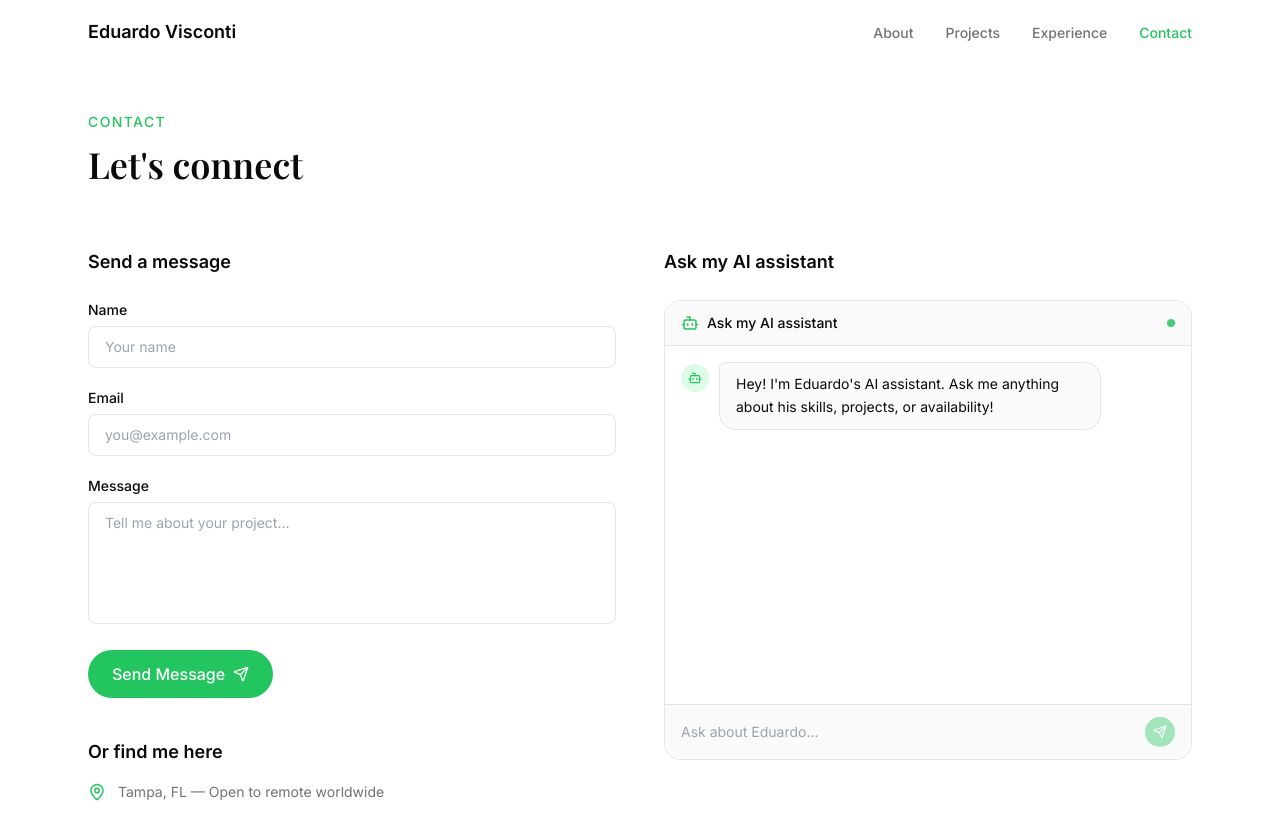
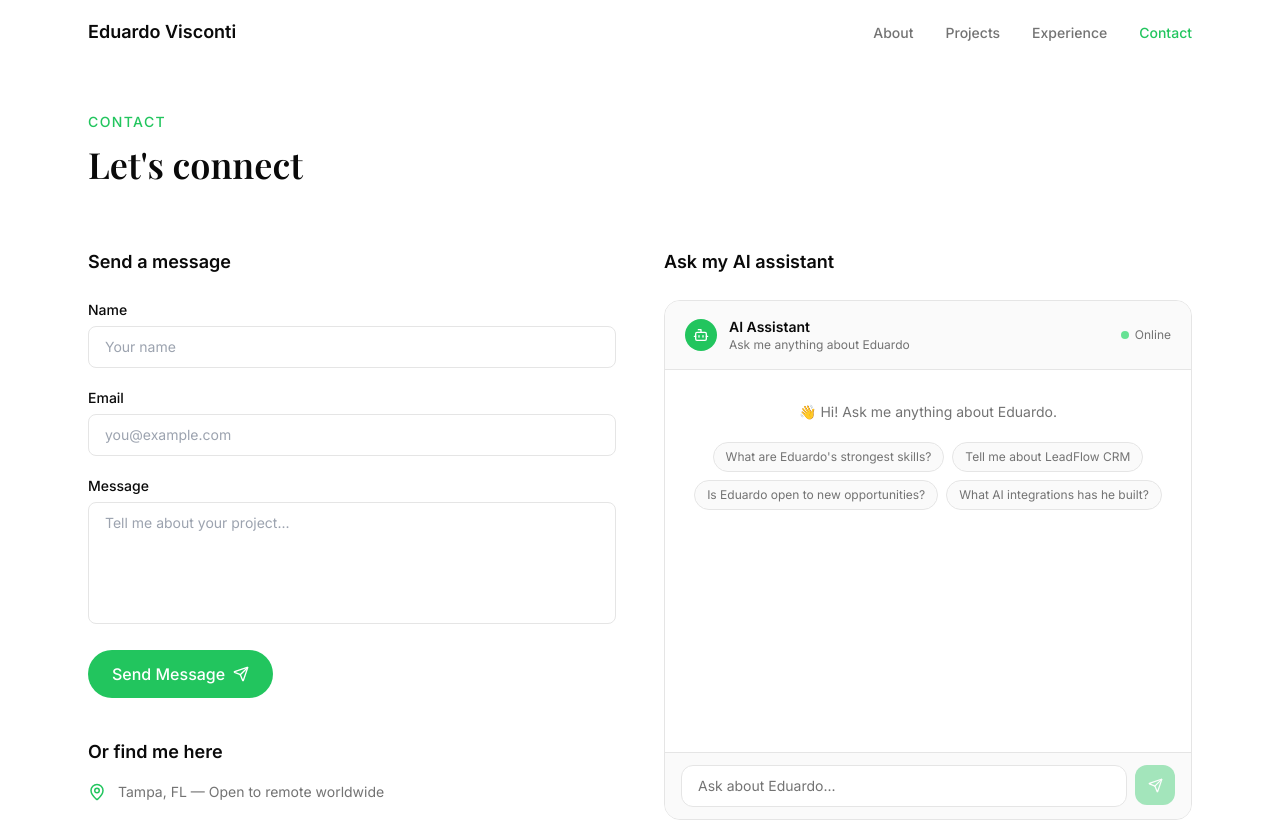
Before and after one commit to EduardoVisconti/portfolio, a Next.js app: page /contact in a window 1280 px wide. Shown: the top 821 px of the page. Built offline with nearby package versions, Linux system fonts and the light colour scheme; a web font is replaced by a local one.

Commit message:
feat: hero orbs animation, tech stack categories, experience two-column, AI chat with Gemini

```diff
--- a/app/api/chat/route.ts
+++ b/app/api/chat/route.ts
@@ -1,58 +1,61 @@
-import Anthropic from "@anthropic-ai/sdk";
-import { aiSystemPrompt } from "@/lib/data";
+import { GoogleGenerativeAI } from '@google/generative-ai';
+import { NextResponse } from 'next/server';
+import { aiSystemPrompt } from '@/lib/data';
 
-const anthropic = new Anthropic({
-  apiKey: process.env.ANTHROPIC_API_KEY || "",
-});
+const genAI = new GoogleGenerativeAI(process.env.GEMINI_API_KEY!);
 
 export async function POST(req: Request) {
-  try {
-    const { messages } = await req.json();
+	try {
+		if (!process.env.GEMINI_API_KEY) {
+			return NextResponse.json(
+				{ error: 'GEMINI_API_KEY not configured' },
+				{ status: 500 }
+			);
+		}
 
-    if (!process.env.ANTHROPIC_API_KEY) {
-      return new Response(
-        "AI chat is currently unavailable. Please reach out to Eduardo directly!",
-        { status: 200 }
-      );
-    }
+		const { messages } = await req.json();
 
-    const stream = await anthropic.messages.stream({
-      model: "claude-sonnet-4-20250514",
-      max_tokens: 300,
-      system: aiSystemPrompt,
-      messages: messages.map(
-        (m: { role: string; content: string }) => ({
-          role: m.role as "user" | "assistant",
-          content: m.content,
-        })
-      ),
-    });
+		const model = genAI.getGenerativeModel({
+			model: 'gemini-2.5-flash',
+			systemInstruction: aiSystemPrompt
+		});
 
-    const encoder = new TextEncoder();
-    const readable = new ReadableStream({
-      async start(controller) {
-        for await (const event of stream) {
-          if (
-            event.type === "content_block_delta" &&
-            event.delta.type === "text_delta"
-          ) {
-            controller.enqueue(encoder.encode(event.delta.text));
-          }
-        }
-        controller.close();
-      },
-    });
+		// Build history for multi-turn (all except last message)
+		const history = messages
+			.slice(0, -1)
+			.map((m: { role: string; content: string }) => ({
+				role: m.role === 'user' ? 'user' : 'model',
+				parts: [{ text: m.content }]
+			}));
 
-    return new Response(readable, {
-      headers: {
-        "Content-Type": "text/plain; charset=utf-8",
-        "Cache-Control": "no-cache",
-      },
-    });
-  } catch {
-    return new Response(
-      "Sorry, something went wrong. Please try again later!",
-      { status: 500 }
-    );
-  }
+		const chat = model.startChat({ history });
+
+		const lastMessage = messages[messages.length - 1];
+		const result = await chat.sendMessage(lastMessage.content);
+		const reply = result.response.text();
+
+		return NextResponse.json({ reply });
+	} catch (error) {
+		console.error('Chat error:', error);
+
+		// Fallback to gemini-2.0-flash if 2.5 not available
+		try {
+			const { messages } = await req.json().catch(() => ({ messages: [] }));
+			const model = genAI.getGenerativeModel({
+				model: 'gemini-2.0-flash',
+				systemInstruction: aiSystemPrompt
+			});
+			const lastMessage = messages[messages.length - 1];
+			const result = await model.generateContent(lastMessage?.content || '');
+			return NextResponse.json({ reply: result.response.text() });
+		} catch {
+			return NextResponse.json(
+				{
+					reply:
+						"Sorry, I'm having trouble connecting right now. You can reach Eduardo directly at eduardo.visconti.dev@gmail.com!"
+				},
+				{ status: 200 }
+			);
+		}
+	}
 }
--- a/components/contact/AiChat.tsx
+++ b/components/contact/AiChat.tsx
@@ -1,82 +1,58 @@
-"use client";
+'use client';
 
-import { useState, useRef, useEffect, type FormEvent } from "react";
-import { Bot, Send, User } from "lucide-react";
-import { cn } from "@/lib/utils";
-import type { ChatMessage } from "@/types";
+import { useState, useRef, useEffect } from 'react';
+import { motion, AnimatePresence } from 'framer-motion';
+import { Send, Loader2, Bot, User } from 'lucide-react';
+
+interface Message {
+	role: 'user' | 'assistant';
+	content: string;
+}
+
+const suggestions = [
+	"What are Eduardo's strongest skills?",
+	'Tell me about LeadFlow CRM',
+	'Is Eduardo open to new opportunities?',
+	'What AI integrations has he built?'
+];
 
 export default function AiChat() {
-  const [messages, setMessages] = useState<ChatMessage[]>([
-    {
-      role: "assistant",
-      content:
-        "Hey! I'm Eduardo's AI assistant. Ask me anything about his skills, projects, or availability!",
-    },
-  ]);
-  const [input, setInput] = useState("");
+	const [messages, setMessages] = useState<Message[]>([]);
+	const [input, setInput] = useState('');
 	const [loading, setLoading] = useState(false);
-  const scrollRef = useRef<HTMLDivElement>(null);
+	const bottomRef = useRef<HTMLDivElement>(null);
 
 	useEffect(() => {
-    scrollRef.current?.scrollTo({
-      top: scrollRef.current.scrollHeight,
-      behavior: "smooth",
-    });
-  }, [messages]);
+		bottomRef.current?.scrollIntoView({ behavior: 'smooth' });
+	}, [messages, loading]);
 
-  async function handleSubmit(e: FormEvent) {
-    e.preventDefault();
-    const trimmed = input.trim();
-    if (!trimmed || loading) return;
-
-    const userMsg: ChatMessage = { role: "user", content: trimmed };
+	async function send(text: string) {
+		if (!text.trim() || loading) return;
+		const userMsg: Message = { role: 'user', content: text };
 		setMessages((prev) => [...prev, userMsg]);
-    setInput("");
+		setInput('');
 		setLoading(true);
 
 		try {
-      const res = await fetch("/api/chat", {
-        method: "POST",
-        headers: { "Content-Type": "application/json" },
+			const res = await fetch('/api/chat', {
+				method: 'POST',
+				headers: { 'Content-Type': 'application/json' },
 				body: JSON.stringify({
-          messages: [...messages, userMsg].map((m) => ({
-            role: m.role,
-            content: m.content,
-          })),
-        }),
+					messages: [...messages, userMsg]
+				})
 			});
-
-      if (!res.ok) throw new Error("Failed to get response");
-
-      const reader = res.body?.getReader();
-      const decoder = new TextDecoder();
-      let assistantContent = "";
-
-      setMessages((prev) => [...prev, { role: "assistant", content: "" }]);
-
-      if (reader) {
-        while (true) {
-          const { done, value } = await reader.read();
-          if (done) break;
-          assistantContent += decoder.decode(value, { stream: true });
-          setMessages((prev) => {
-            const updated = [...prev];
-            updated[updated.length - 1] = {
-              role: "assistant",
-              content: assistantContent,
-            };
-            return updated;
-          });
-        }
-      }
+			const data = await res.json();
+			setMessages((prev) => [
+				...prev,
+				{ role: 'assistant', content: data.reply }
+			]);
 		} catch {
 			setMessages((prev) => [
 				...prev,
 				{
-          role: "assistant",
-          content:
-            "Sorry, I'm having trouble right now. Please try again or reach out to Eduardo directly!",
-        },
+					role: 'assistant',
+					content: 'Something went wrong. Try again!'
+				}
 			]);
 		} finally {
 			setLoading(false);
@@ -84,85 +60,128 @@ export default function AiChat() {
 	}
 
 	return (
-    <div className="flex flex-col h-[460px] rounded-2xl border border-border bg-background overflow-hidden">
+		<div className='flex flex-col h-[520px] rounded-2xl border border-border bg-background overflow-hidden'>
 			{/* Header */}
-      <div className="flex items-center gap-2 px-4 py-3 border-b border-border bg-card">
-        <Bot size={18} className="text-accent" />
-        <span className="text-sm font-medium text-foreground">
-          Ask my AI assistant
-        </span>
-        <span className="ml-auto w-2 h-2 rounded-full bg-accent animate-pulse" />
+			<div className='flex items-center gap-3 px-5 py-4 border-b border-border bg-card'>
+				<div className='w-8 h-8 rounded-full bg-accent flex items-center justify-center'>
+					<Bot
+						size={16}
+						className='text-white'
+					/>
+				</div>
+				<div>
+					<p className='text-sm font-semibold text-foreground'>AI Assistant</p>
+					<p className='text-xs text-muted'>Ask me anything about Eduardo</p>
+				</div>
+				<div className='ml-auto flex items-center gap-1.5'>
+					<span className='w-2 h-2 rounded-full bg-green-400 animate-pulse' />
+					<span className='text-xs text-muted'>Online</span>
+				</div>
 			</div>
 
 			{/* Messages */}
-      <div
-        ref={scrollRef}
-        className="flex-1 overflow-y-auto p-4 space-y-4 scrollbar-thin"
+			<div className='flex-1 overflow-y-auto px-5 py-4 space-y-4'>
+				{messages.length === 0 && (
+					<motion.div
+						initial={{ opacity: 0, y: 10 }}
+						animate={{ opacity: 1, y: 0 }}
+						className='space-y-3'
 					>
+						<p className='text-sm text-muted text-center pt-4'>
+							👋 Hi! Ask me anything about Eduardo.
+						</p>
+						<div className='flex flex-wrap gap-2 justify-center pt-2'>
+							{suggestions.map((s) => (
+								<button
+									key={s}
+									onClick={() => send(s)}
+									className='text-xs px-3 py-1.5 rounded-full border border-border bg-card text-muted hover:border-accent hover:text-accent transition-colors'
+								>
+									{s}
+								</button>
+							))}
+						</div>
+					</motion.div>
+				)}
+
+				<AnimatePresence initial={false}>
 					{messages.map((msg, i) => (
-          <div
+						<motion.div
 							key={i}
-            className={cn(
-              "flex gap-2.5 max-w-[85%]",
-              msg.role === "user" ? "ml-auto flex-row-reverse" : ""
-            )}
+							initial={{ opacity: 0, y: 10 }}
+							animate={{ opacity: 1, y: 0 }}
+							transition={{ duration: 0.25 }}
+							className={`flex gap-2.5 ${
+								msg.role === 'user' ? 'flex-row-reverse' : 'flex-row'
+							}`}
 						>
 							<div
-              className={cn(
-                "shrink-0 w-7 h-7 rounded-full flex items-center justify-center mt-0.5",
-                msg.role === "user"
-                  ? "bg-foreground text-background"
-                  : "bg-accent-light text-accent"
-              )}
+								className={`w-7 h-7 rounded-full flex items-center justify-center shrink-0 ${
+									msg.role === 'user'
+										? 'bg-accent text-white'
+										: 'bg-card border border-border text-muted'
+								}`}
 							>
-              {msg.role === "user" ? (
-                <User size={14} />
-              ) : (
-                <Bot size={14} />
-              )}
+								{msg.role === 'user' ? <User size={13} /> : <Bot size={13} />}
 							</div>
 							<div
-              className={cn(
-                "text-sm leading-relaxed rounded-2xl px-4 py-2.5",
-                msg.role === "user"
-                  ? "bg-foreground text-background rounded-tr-md"
-                  : "bg-card border border-border rounded-tl-md"
+								className={`max-w-[80%] px-4 py-2.5 rounded-2xl text-sm leading-relaxed ${
+									msg.role === 'user'
+										? 'bg-accent text-white rounded-tr-sm'
+										: 'bg-card border border-border text-foreground rounded-tl-sm'
+								}`}
+							>
+								{msg.content}
+							</div>
+						</motion.div>
+					))}
+				</AnimatePresence>
+
+				{loading && (
+					<motion.div
+						initial={{ opacity: 0, y: 10 }}
+						animate={{ opacity: 1, y: 0 }}
+						className='flex gap-2.5 items-center'
+					>
+						<div className='w-7 h-7 rounded-full bg-card border border-border flex items-center justify-center'>
+							<Bot
+								size={13}
+								className='text-muted'
+							/>
+						</div>
+						<div className='px-4 py-3 rounded-2xl rounded-tl-sm bg-card border border-border'>
+							<Loader2
+								size={14}
+								className='animate-spin text-muted'
+							/>
+						</div>
+					</motion.div>
 				)}
-            >
-              {msg.content || (
-                <span className="inline-flex gap-1">
-                  <span className="w-1.5 h-1.5 rounded-full bg-muted animate-bounce" />
-                  <span className="w-1.5 h-1.5 rounded-full bg-muted animate-bounce [animation-delay:0.1s]" />
-                  <span className="w-1.5 h-1.5 rounded-full bg-muted animate-bounce [animation-delay:0.2s]" />
-                </span>
-              )}
-            </div>
-          </div>
-        ))}
+
+				<div ref={bottomRef} />
 			</div>
 
 			{/* Input */}
-      <form
-        onSubmit={handleSubmit}
-        className="flex items-center gap-2 px-4 py-3 border-t border-border bg-card"
-      >
+			<div className='px-4 py-3 border-t border-border bg-card'>
+				<div className='flex gap-2'>
 					<input
-          type="text"
+						type='text'
 						value={input}
 						onChange={(e) => setInput(e.target.value)}
-          placeholder="Ask about Eduardo..."
+						onKeyDown={(e) => e.key === 'Enter' && send(input)}
+						placeholder='Ask about Eduardo...'
 						disabled={loading}
-          className="flex-1 text-sm bg-transparent text-foreground placeholder:text-muted/60 focus:outline-none disabled:opacity-50"
+						className='flex-1 px-4 py-2.5 text-sm rounded-xl border border-border bg-background text-foreground placeholder:text-muted focus:outline-none focus:border-accent transition-colors disabled:opacity-50'
 					/>
 					<button
-          type="submit"
+						onClick={() => send(input)}
 						disabled={loading || !input.trim()}
-          className="p-2 rounded-full bg-accent text-white hover:bg-accent-dark transition-colors disabled:opacity-40"
-          aria-label="Send message"
+						className='w-10 h-10 rounded-xl bg-accent text-white flex items-center justify-center hover:bg-accent-dark transition-colors disabled:opacity-40 shrink-0'
 					>
-          <Send size={14} />
+						<Send size={15} />
 					</button>
-      </form>
+				</div>
+			</div>
 		</div>
 	);
 }
```
Also changed, not shown: components/sections/Experience.tsx (+82 -45 lines), components/sections/Hero.tsx (+81 -21 lines), components/sections/TechStack.tsx (+78 -17 lines). Lines whose indentation alone changed are shown as unchanged.
